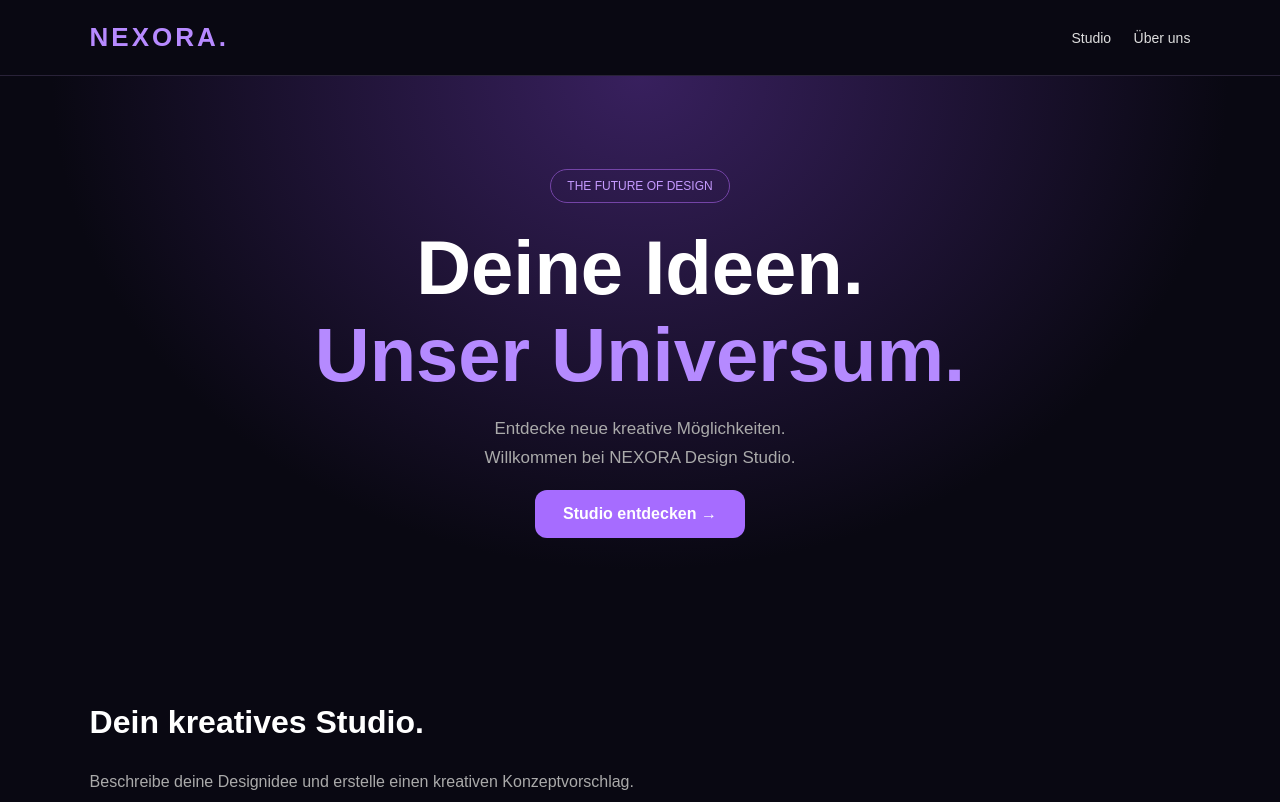
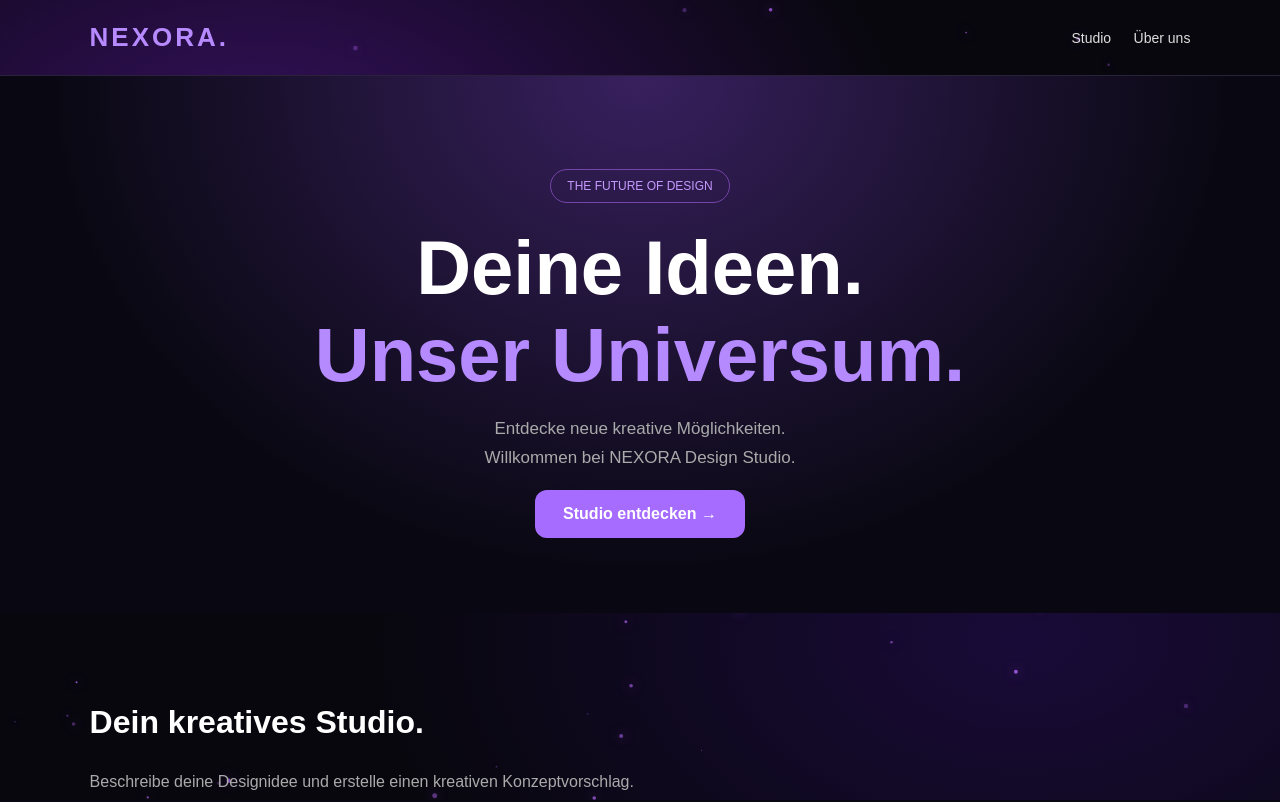
Before and after one commit to nhofmann141-dotcom/nexora-design-studio, a plain HTML site: page index.html in a window 1280 px wide. Shown: the top 802 px of the page. Drawn offline with Linux system fonts and the light colour scheme; no server answers.

Commit message:
Update index.html

```diff
--- a/index.html
+++ b/index.html
@@ -193,6 +193,87 @@ async function generateImage() {
 }
 </script>
 <!-- ENDE NEXORA AI -->
+
+<style>
+#nexora-bg {
+  position: fixed;
+  inset: 0;
+  width: 100%;
+  height: 100%;
+  z-index: -1;
+  pointer-events: none;
+  background:
+    radial-gradient(ellipse at 20% 20%, #35105d 0%, transparent 45%),
+    radial-gradient(ellipse at 80% 80%, #190b38 0%, transparent 45%),
+    #08070e;
+}
+</style>
+
+<canvas id="nexora-bg"></canvas>
+
+<script>
+(() => {
+  const canvas = document.getElementById("nexora-bg");
+  const ctx = canvas.getContext("2d");
+
+  let particles = [];
+  let width, height;
+  let animationId;
+
+  function resize() {
+    width = canvas.width = window.innerWidth;
+    height = canvas.height = window.innerHeight;
+
+    particles = Array.from(
+      { length: Math.min(85, Math.floor(width / 14)) },
+      () => ({
+        x: Math.random() * width,
+        y: Math.random() * height,
+        size: Math.random() * 2 + 0.5,
+        speed: Math.random() * 0.35 + 0.12,
+        alpha: Math.random() * 0.7 + 0.2
+      })
+    );
+  }
+
+  function animate() {
+    ctx.clearRect(0, 0, width, height);
+
+    particles.forEach(p => {
+      p.y -= p.speed;
+
+      if (p.y < -5) {
+        p.y = height + 5;
+        p.x = Math.random() * width;
+      }
+
+      ctx.beginPath();
+      ctx.arc(p.x, p.y, p.size, 0, Math.PI * 2);
+      ctx.fillStyle = `rgba(183, 105, 255, ${p.alpha})`;
+      ctx.shadowBlur = 12;
+      ctx.shadowColor = "#a855f7";
+      ctx.fill();
+      ctx.shadowBlur = 0;
+    });
+
+    animationId = requestAnimationFrame(animate);
+  }
+
+  resize();
+  animate();
+
+  window.addEventListener("resize", resize);
+
+  document.addEventListener("visibilitychange", () => {
+    if (document.hidden) {
+      cancelAnimationFrame(animationId);
+    } else {
+      cancelAnimationFrame(animationId);
+      animate();
+    }
+  });
+})();
+</script>
 </body><!-- NEXORA Besucherzähler -->
 <style>
   .nexora-counter {
```
